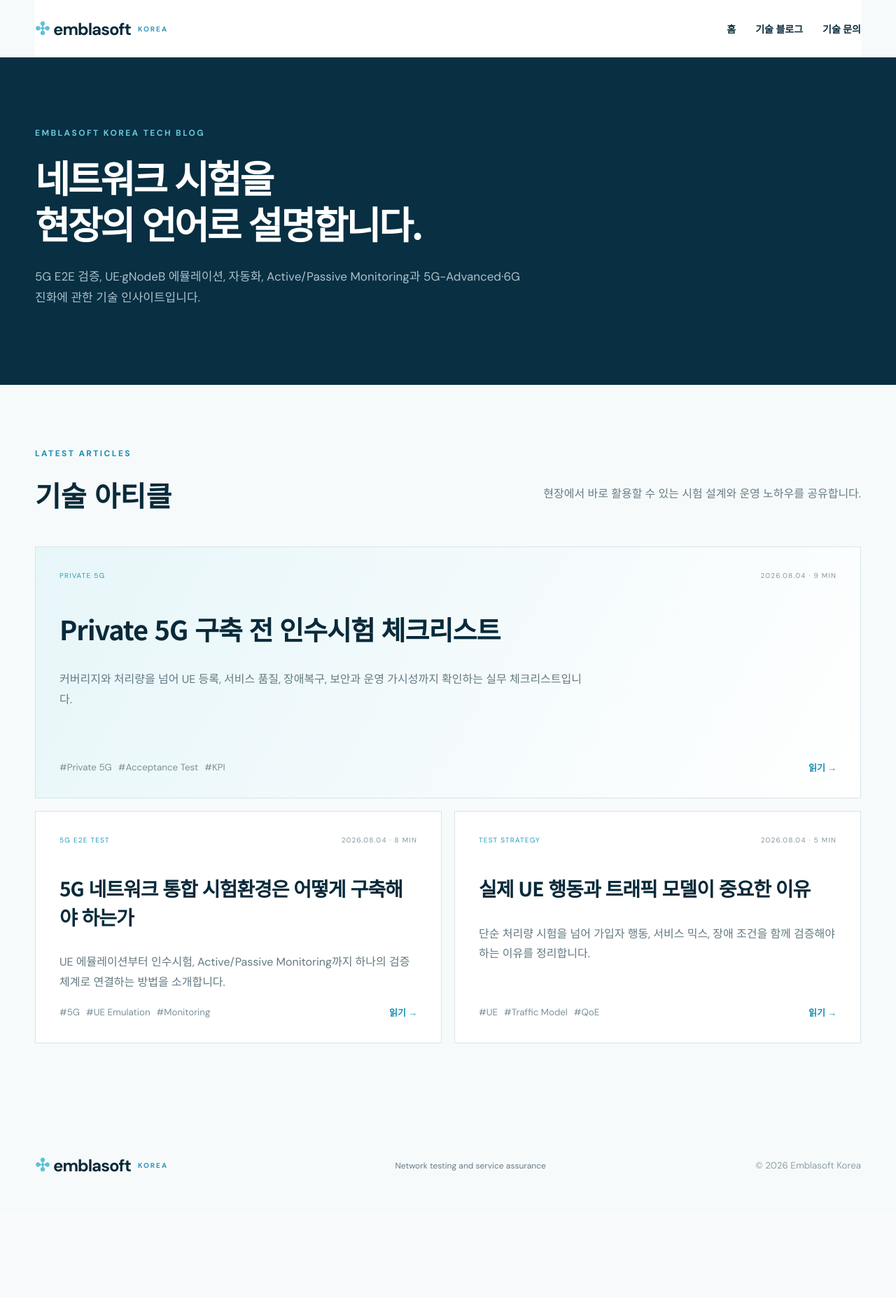
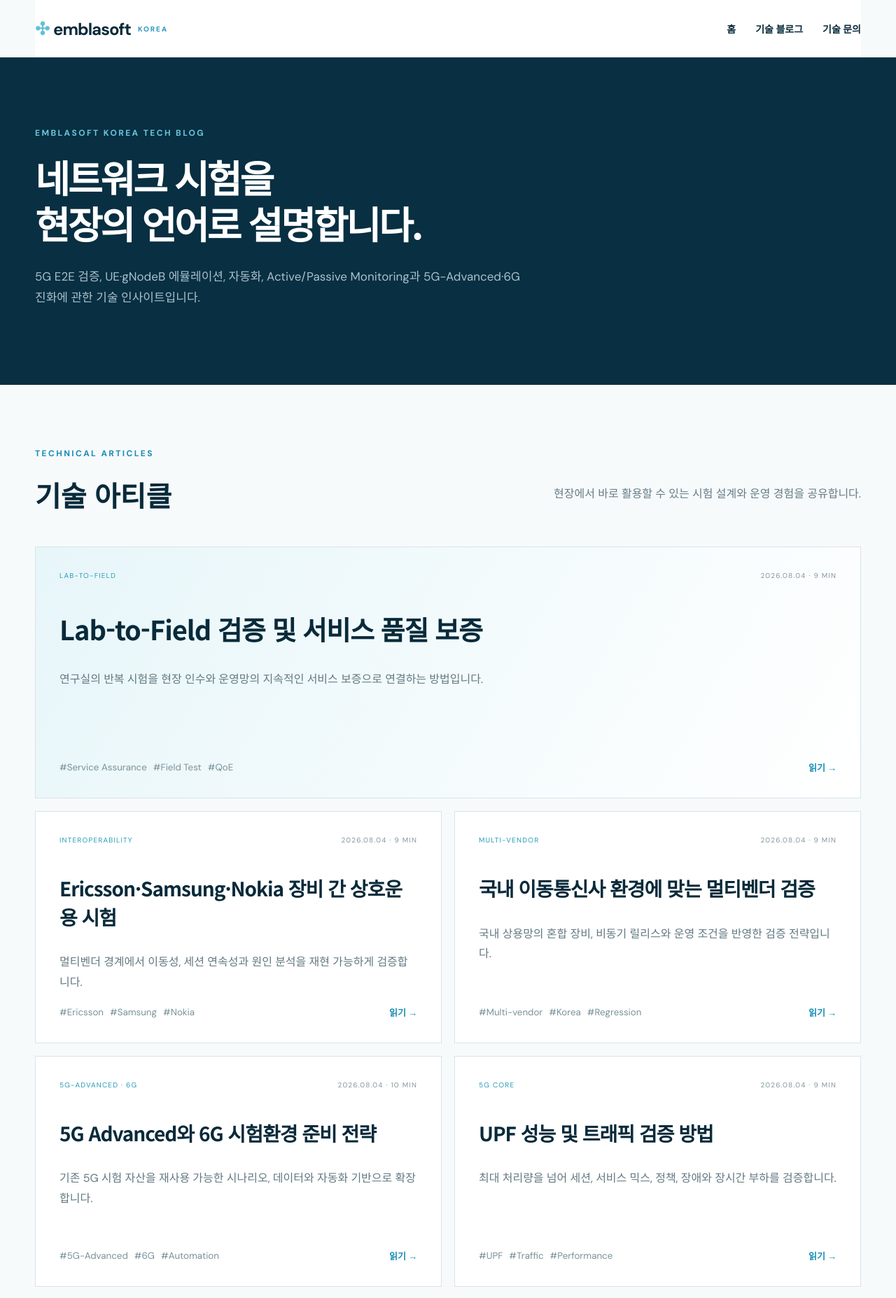
Before and after one commit to mystar11/emblasoft-kr, a Next.js app: page /blog in a window 1280 px wide. Shown: the top 1855 px of the page at 70% size. Before the commit the page ends 1731 px from the top, so only its background shows below. Built offline with nearby package versions, Linux system fonts and the light colour scheme.

Commit message:
Publish ten-part 5G testing series

```diff
--- a/app/blog/page.tsx
+++ b/app/blog/page.tsx
@@ -1,21 +1,16 @@
 import type { Metadata } from "next";
-
 export const metadata: Metadata = { title: "기술 블로그", description: "5G·5G-Advanced·6G 네트워크 시험, UE 에뮬레이션, 자동화 및 서비스 보증 인사이트" };
-
 const basePath = process.env.NEXT_PUBLIC_BASE_PATH || "";
 const posts = [
-  { slug: "private-5g-acceptance-test-checklist", category: "PRIVATE 5G", date: "2026.08.04", read: "9 MIN", title: "Private 5G 구축 전 인수시험 체크리스트", summary: "커버리지와 처리량을 넘어 UE 등록, 서비스 품질, 장애복구, 보안과 운영 가시성까지 확인하는 실무 체크리스트입니다.", tags: ["Private 5G", "Acceptance Test", "KPI"] },
-  { slug: "5g-integrated-test-environment", category: "5G E2E TEST", date: "2026.08.04", read: "8 MIN", title: "5G 네트워크 통합 시험환경은 어떻게 구축해야 하는가", summary: "UE 에뮬레이션부터 인수시험, Active/Passive Monitoring까지 하나의 검증 체계로 연결하는 방법을 소개합니다.", tags: ["5G", "UE Emulation", "Monitoring"] },
-  { slug: "why-real-ue-traffic-models-matter", category: "TEST STRATEGY", date: "2026.08.04", read: "5 MIN", title: "실제 UE 행동과 트래픽 모델이 중요한 이유", summary: "단순 처리량 시험을 넘어 가입자 행동, 서비스 믹스, 장애 조건을 함께 검증해야 하는 이유를 정리합니다.", tags: ["UE", "Traffic Model", "QoE"] },
+  { slug:"lab-to-field-service-assurance",category:"LAB-TO-FIELD",read:"9 MIN",title:"Lab-to-Field 검증 및 서비스 품질 보증",summary:"연구실의 반복 시험을 현장 인수와 운영망의 지속적인 서비스 보증으로 연결하는 방법입니다.",tags:["Service Assurance","Field Test","QoE"] },
+  { slug:"ericsson-samsung-nokia-interoperability",category:"INTEROPERABILITY",read:"9 MIN",title:"Ericsson·Samsung·Nokia 장비 간 상호운용 시험",summary:"멀티벤더 경계에서 이동성, 세션 연속성과 원인 분석을 재현 가능하게 검증합니다.",tags:["Ericsson","Samsung","Nokia"] },
+  { slug:"korea-multivendor-validation",category:"MULTI-VENDOR",read:"9 MIN",title:"국내 이동통신사 환경에 맞는 멀티벤더 검증",summary:"국내 상용망의 혼합 장비, 비동기 릴리스와 운영 조건을 반영한 검증 전략입니다.",tags:["Multi-vendor","Korea","Regression"] },
+  { slug:"5g-advanced-6g-test-readiness",category:"5G-ADVANCED · 6G",read:"10 MIN",title:"5G Advanced와 6G 시험환경 준비 전략",summary:"기존 5G 시험 자산을 재사용 가능한 시나리오, 데이터와 자동화 기반으로 확장합니다.",tags:["5G-Advanced","6G","Automation"] },
+  { slug:"upf-performance-traffic-validation",category:"5G CORE",read:"9 MIN",title:"UPF 성능 및 트래픽 검증 방법",summary:"최대 처리량을 넘어 세션, 서비스 믹스, 정책, 장애와 장시간 부하를 검증합니다.",tags:["UPF","Traffic","Performance"] },
+  { slug:"5g-nsa-vs-sa-test-environment",category:"5G TEST STRATEGY",read:"9 MIN",title:"5G NSA·SA 시험환경 비교",summary:"NSA의 LTE 앵커와 SA의 5G Core 절차, 전환 구간을 구분해 시험하는 방법입니다.",tags:["NSA","SA","5G Core"] },
+  { slug:"active-vs-passive-monitoring",category:"SERVICE ASSURANCE",read:"8 MIN",title:"Active Monitoring과 Passive Monitoring의 차이",summary:"선제적 서비스 확인과 실제 가입자 관찰을 결합해 탐지부터 재검증까지 연결합니다.",tags:["Active","Passive","Monitoring"] },
+  { slug:"private-5g-acceptance-test-checklist",category:"PRIVATE 5G",read:"9 MIN",title:"Private 5G 구축 전 인수시험 체크리스트",summary:"UE 등록, 커버리지, QoS, 장애복구, 보안과 운영 가시성을 확인하는 실무 체크리스트입니다.",tags:["Private 5G","Acceptance Test","KPI"] },
+  { slug:"5g-integrated-test-environment",category:"5G E2E TEST",read:"8 MIN",title:"5G Core부터 RAN까지 통합 시험하는 방법",summary:"UE와 RAN, 전송, Core, 서비스까지 하나의 E2E 검증 체계로 연결합니다.",tags:["RAN","5G Core","E2E"] },
+  { slug:"why-real-ue-traffic-models-matter",category:"TEST STRATEGY",read:"7 MIN",title:"실제 UE 에뮬레이션이 5G 시험에서 중요한 이유",summary:"가입자의 상태 변화와 서비스 트래픽을 반복 가능한 조건으로 재현해야 하는 이유입니다.",tags:["UE Emulation","Traffic Model","QoE"] },
 ];
-
-export default function BlogIndex() {
-  return <main className="blogIndex">
-    <header className="nav shell articleNav"><a className="brand" href={`${basePath}/`}><span className="brandMark">✣</span>emblasoft <b>KOREA</b></a><nav><a href={`${basePath}/`}>홈</a><a href={`${basePath}/blog/`}>기술 블로그</a><a href="https://emblasoft.com/about/contact" target="_blank" rel="noreferrer">기술 문의</a></nav></header>
-    <section className="blogIndexHero"><div className="shell"><p className="eyebrow">EMBLASOFT KOREA TECH BLOG</p><h1>네트워크 시험을<br/>현장의 언어로 설명합니다.</h1><p>5G E2E 검증, UE·gNodeB 에뮬레이션, 자동화, Active/Passive Monitoring과 5G-Advanced·6G 진화에 관한 기술 인사이트입니다.</p></div></section>
-    <section className="shell blogList"><div className="blogListHead"><div><p className="eyebrow dark">LATEST ARTICLES</p><h2>기술 아티클</h2></div><p>현장에서 바로 활용할 수 있는 시험 설계와 운영 노하우를 공유합니다.</p></div>
-      <div className="postGrid">{posts.map((post, i) => <article className={i === 0 ? "featuredPost" : ""} key={post.slug}><div className="postMeta"><span>{post.category}</span><span>{post.date} · {post.read}</span></div><h3>{post.title}</h3><p>{post.summary}</p><div className="postFooter"><div>{post.tags.map(tag => <small key={tag}>#{tag}</small>)}</div><a href={`${basePath}/blog/${post.slug}/`}>읽기 →</a></div></article>)}</div>
-    </section>
-    <footer className="shell articleFooter"><div className="brand"><span className="brandMark">✣</span>emblasoft <b>KOREA</b></div><p>Network testing and service assurance</p><small>© 2026 Emblasoft Korea</small></footer>
-  </main>;
-}
+export default function BlogIndex(){return <main className="blogIndex"><header className="nav shell articleNav"><a className="brand" href={`${basePath}/`}><span className="brandMark">✣</span>emblasoft <b>KOREA</b></a><nav><a href={`${basePath}/`}>홈</a><a href={`${basePath}/blog/`}>기술 블로그</a><a href="https://emblasoft.com/about/contact" target="_blank" rel="noreferrer">기술 문의</a></nav></header><section className="blogIndexHero"><div className="shell"><p className="eyebrow">EMBLASOFT KOREA TECH BLOG</p><h1>네트워크 시험을<br/>현장의 언어로 설명합니다.</h1><p>5G E2E 검증, UE·gNodeB 에뮬레이션, 자동화, Active/Passive Monitoring과 5G-Advanced·6G 진화에 관한 기술 인사이트입니다.</p></div></section><section className="shell blogList"><div className="blogListHead"><div><p className="eyebrow dark">TECHNICAL ARTICLES</p><h2>기술 아티클</h2></div><p>현장에서 바로 활용할 수 있는 시험 설계와 운영 경험을 공유합니다.</p></div><div className="postGrid">{posts.map((post,i)=><article className={i===0?"featuredPost":""} key={post.slug}><div className="postMeta"><span>{post.category}</span><span>2026.08.04 · {post.read}</span></div><h3>{post.title}</h3><p>{post.summary}</p><div className="postFooter"><div>{post.tags.map(tag=><small key={tag}>#{tag}</small>)}</div><a href={`${basePath}/blog/${post.slug}/`}>읽기 →</a></div></article>)}</div></section><footer className="shell articleFooter"><div className="brand"><span className="brandMark">✣</span>emblasoft <b>KOREA</b></div><p>Network testing and service assurance</p><small>© 2026 Emblasoft Korea</small></footer></main>}
```
